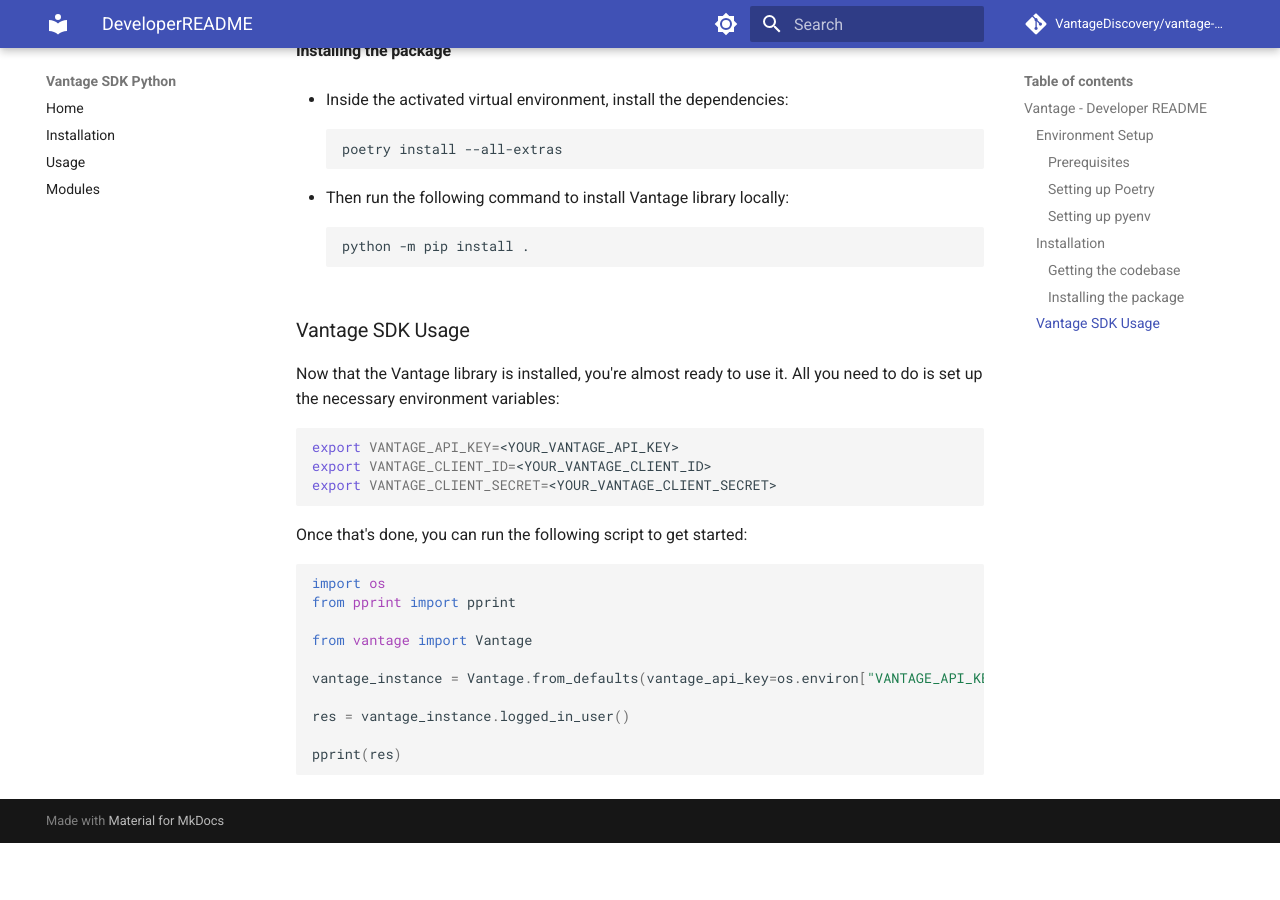
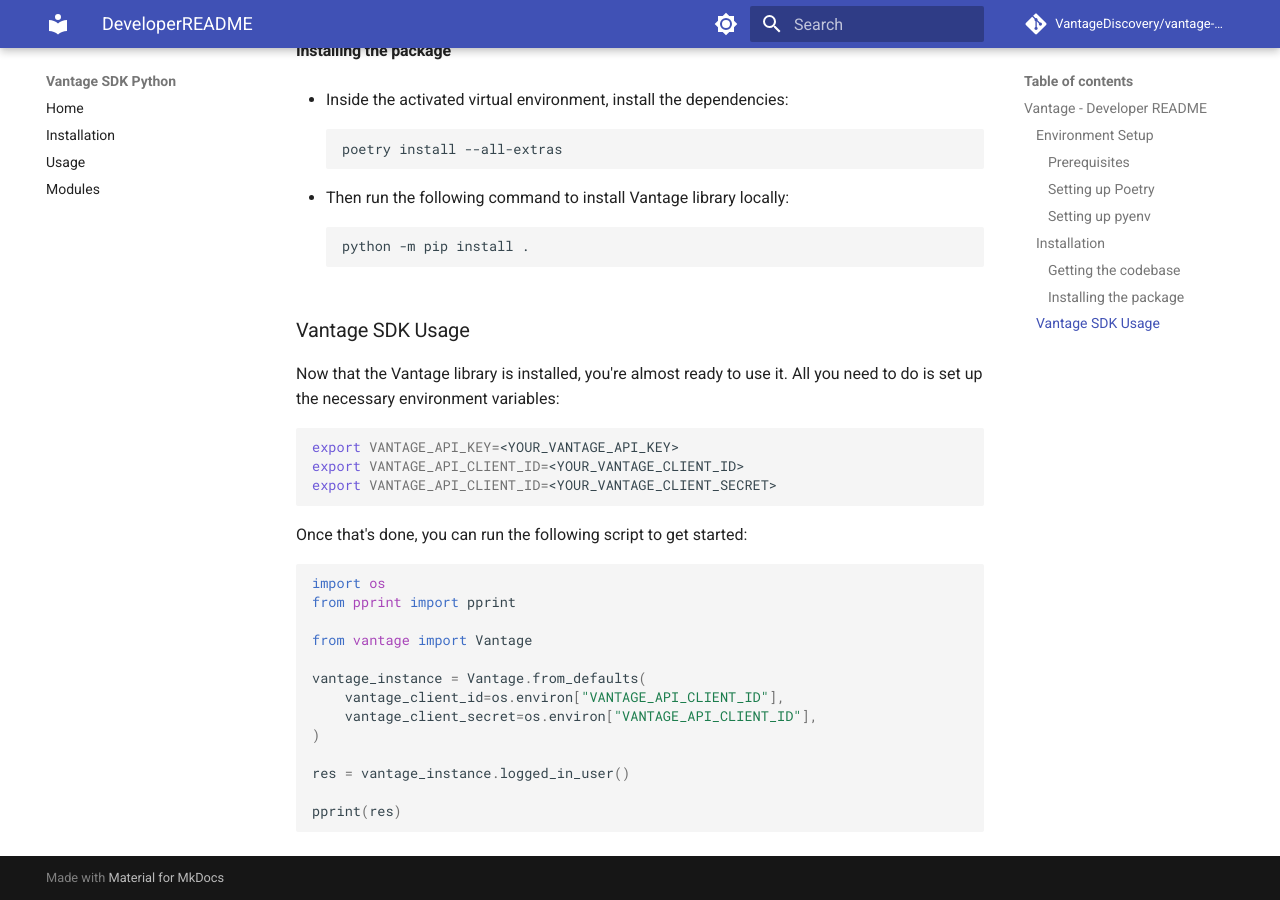
Before and after one commit to VantageDiscovery/vantage-sdk-python, an MkDocs documentation site: the page built from docs/DeveloperREADME.md, in a window 1280 px wide and 900 px high, scrolled down 1304 px. Built offline with MkDocs 1.6.1 and Material for MkDocs 9.7.7, drawn with Linux system fonts in a browser that asks for light colours; comment, search, counter and statistics services are not loaded; before the commit the page ends 2147 px from its top, so only the background shows below that.

Commit message:
Small change to README

````diff
--- a/docs/DeveloperREADME.md
+++ b/docs/DeveloperREADME.md
@@ -67,8 +67,8 @@
 
 ```sh
 export VANTAGE_API_KEY=<YOUR_VANTAGE_API_KEY>
-export VANTAGE_CLIENT_ID=<YOUR_VANTAGE_CLIENT_ID>
-export VANTAGE_CLIENT_SECRET=<YOUR_VANTAGE_CLIENT_SECRET>
+export VANTAGE_API_CLIENT_ID=<YOUR_VANTAGE_CLIENT_ID>
+export VANTAGE_API_CLIENT_ID=<YOUR_VANTAGE_CLIENT_SECRET>
 ```
 
 Once that's done, you can run the following script to get started:
@@ -79,7 +79,10 @@
 
 from vantage import Vantage
 
-vantage_instance = Vantage.from_defaults(vantage_api_key=os.environ["VANTAGE_API_KEY"])
+vantage_instance = Vantage.from_defaults(
+    vantage_client_id=os.environ["VANTAGE_API_CLIENT_ID"],
+    vantage_client_secret=os.environ["VANTAGE_API_CLIENT_ID"],
+)
 
 res = vantage_instance.logged_in_user()
 
````
